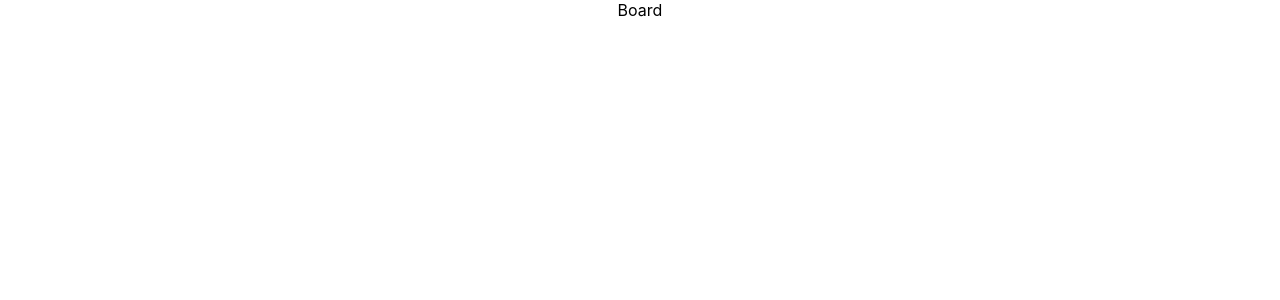
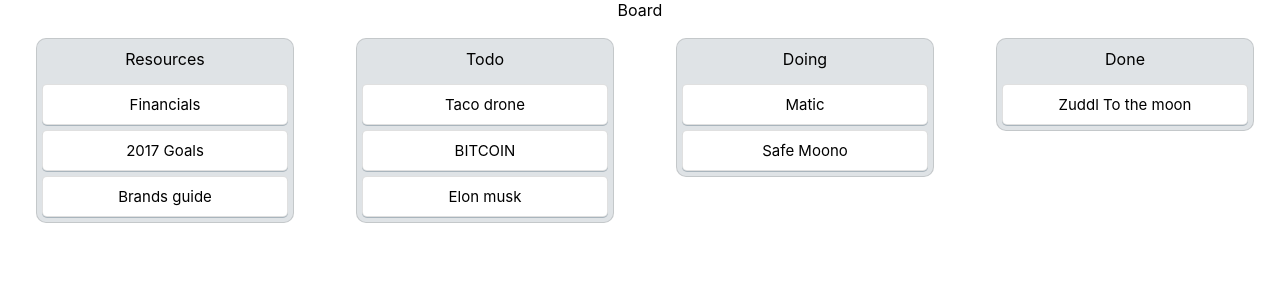
Before and after one commit to pepop99/Trello-Clone, a React (Create React App) app: page / in a window 1280 px wide. Shown: the top 300 px of the page. Built offline with nearby package versions, Linux system fonts and the light colour scheme.

Commit message:
static layout

```diff
--- a/src/components/App.js
+++ b/src/components/App.js
@@ -1,10 +1,12 @@
 import React from 'react';
 import '../styles/App.css';
+import Board from './Board';
 
 function App() {
   return (
     <div className="App">
       <div className="Header">Board</div>
+      <Board />
     </div>
   );
 }
--- /dev/null
+++ b/src/components/Board.js
@@ -0,0 +1,19 @@
+import React, {Component} from 'react';
+import {connect} from 'react-redux';
+import Stage from './Stage';
+import '../styles/components.css';
+
+const Board = (props) => {
+    const {board} = props;
+    return(
+        <div className='Board'>
+            {board.stages.map((stage, index) => {
+                return <Stage stageId={stage} index={index}/>
+            })}
+        </div>
+    );
+}
+
+
+const mapStateToProps = (state) => ({board: state.board});
+export default connect(mapStateToProps)(Board);
--- /dev/null
+++ b/src/components/Stage.js
@@ -0,0 +1,25 @@
+import React, {Component} from 'react';
+import {connect} from 'react-redux';
+import Task from './Task';
+import '../styles/components.css';
+
+
+const Stage = (props) => {
+    const {stage} = props;
+
+    return(
+        <div className="Stage">
+            <div className="Stage-Title">{stage.title}</div>
+            {stage.tasks && stage.tasks.map((taskId, index) => {
+                return <Task stageId={stage.id} taskId={taskId} index={index} />
+            })}
+        </div>
+    );
+}
+
+
+const mapStateToProps = (state, ownProps) => ({
+  stage: state.stage[ownProps.stageId]
+});
+
+export default connect(mapStateToProps)(Stage);
--- /dev/null
+++ b/src/components/Task.js
@@ -0,0 +1,19 @@
+import React, {Component} from 'react';
+import {connect} from 'react-redux';
+import '../styles/components.css';
+
+const Task = (props) => {
+    const {task} = props;
+    return(
+        <div className='Task'>
+            {task.text}
+        </div>
+    );
+}
+
+
+const mapStateToProps = (state, ownProps) => ({
+  task: state.task[ownProps.taskId]
+});
+
+export default connect(mapStateToProps)(Task);
--- a/src/fakeAPI.js
+++ b/src/fakeAPI.js
@@ -3,32 +3,112 @@
 const fakeAPI = (store) => {
     console.log('Fetching from fake API since no local data detected');
     // console.log(store.getState());
+    //adding first dummy stage
+    const firstStageId = uniqid();
     store.dispatch({
         type: 'ADD_STAGE',
         payload: {
-            stageId: uniqid(),
+            stageId: firstStageId,
             stageTitle: 'Resources'
         }
     });
     store.dispatch({
+        type: 'ADD_TASK',
+        payload: {
+            stageId: firstStageId,
+            taskId: uniqid(),
+            taskText: 'Financials'
+        }
+    });
+    store.dispatch({
+        type: 'ADD_TASK',
+        payload: {
+            stageId: firstStageId,
+            taskId: uniqid(),
+            taskText: '2017 Goals'
+        }
+    });
+    store.dispatch({
+        type: 'ADD_TASK',
+        payload: {
+            stageId: firstStageId,
+            taskId: uniqid(),
+            taskText: 'Brands guide'
+        }
+    });
+    //adding second dummy stage
+    const secondStageId = uniqid();
+    store.dispatch({
         type: 'ADD_STAGE',
         payload: {
-            stageId: uniqid(),
+            stageId: secondStageId,
             stageTitle: 'Todo'
         }
     });
     store.dispatch({
+        type: 'ADD_TASK',
+        payload: {
+            stageId: secondStageId,
+            taskId: uniqid(),
+            taskText: 'Taco drone'
+        }
+    });
+    store.dispatch({
+        type: 'ADD_TASK',
+        payload: {
+            stageId: secondStageId,
+            taskId: uniqid(),
+            taskText: 'BITCOIN'
+        }
+    });
+    store.dispatch({
+        type: 'ADD_TASK',
+        payload: {
+            stageId: secondStageId,
+            taskId: uniqid(),
+            taskText: 'Elon musk'
+        }
+    });
+    //adding third stage id
+    const thirdStageId = uniqid();
+    store.dispatch({
         type: 'ADD_STAGE',
         payload: {
-            stageId: uniqid(),
+            stageId: thirdStageId,
             stageTitle: 'Doing'
         }
     });
     store.dispatch({
+        type: 'ADD_TASK',
+        payload: {
+            stageId: thirdStageId,
+            taskId: uniqid(),
+            taskText: 'Matic'
+        }
+    });
+    store.dispatch({
+        type: 'ADD_TASK',
+        payload: {
+            stageId: thirdStageId,
+            taskId: uniqid(),
+            taskText: 'Safe Moono'
+        }
+    });
+    //adding fourth dummy stage
+    const fourthStageId = uniqid();
+    store.dispatch({
         type: 'ADD_STAGE',
         payload: {
-            stageId: uniqid(),
+            stageId: fourthStageId,
             stageTitle: 'Done'
+        }
+    });
+    store.dispatch({
+        type: 'ADD_TASK',
+        payload: {
+            stageId: fourthStageId,
+            taskId: uniqid(),
+            taskText: 'Zuddl To the moon'
         }
     });
 };
--- a/src/store.js
+++ b/src/store.js
@@ -1,7 +1,6 @@
 import { createStore } from 'redux'
 import reducers from './reducers/index'
 import fakeAPI from './fakeAPI'
-import uniqid from 'uniqid'
 import store_test from './store_test'
 
 const loadLocalState = () => {
--- a/src/store_test.js
+++ b/src/store_test.js
@@ -1,4 +1,4 @@
-import uniqid from 'uniqid'
+// import uniqid from 'uniqid'
 
 const store_test = (store) => {
     // store.dispatch({
--- /dev/null
+++ b/src/styles/components.css
@@ -0,0 +1,45 @@
+.Board {
+    height: 100%;
+    display: flex;
+	flex-direction: row;
+	padding-bottom: 1vh;
+	padding-top: 1vh;
+	margin: 0;
+	flex-wrap: wrap;
+	justify-content: space-around;
+	align-content: space-around;
+    overflow-x: auto;
+}
+
+.Stage {
+  background: #dfe3e6;
+  min-width: 20vw;
+  height: fit-content;
+  margin: 10px;
+  margin-right: 0;
+  border-radius: 10px;
+  border: 1px solid rgba(0, 0, 0, 0.12);
+}
+
+.Stage-Title {
+  cursor: pointer;
+  padding: 10px;
+  overflow-wrap: break-word;
+}
+.Task {
+  position: relative;
+  cursor: pointer;
+  background: white;
+  margin: 5px;
+  padding: 10px;
+  border-radius: 5px;
+  border: 1px solid rgba(0, 0, 0, 0.12);
+  box-shadow: 0 1px 0 rgba(9, 45, 66, 0.25);
+  font-size: 15px;
+  overflow-wrap: break-word;
+  min-height: 18px;
+}
+
+.Task:hover {
+  background: #f5f6f7;
+}
```
